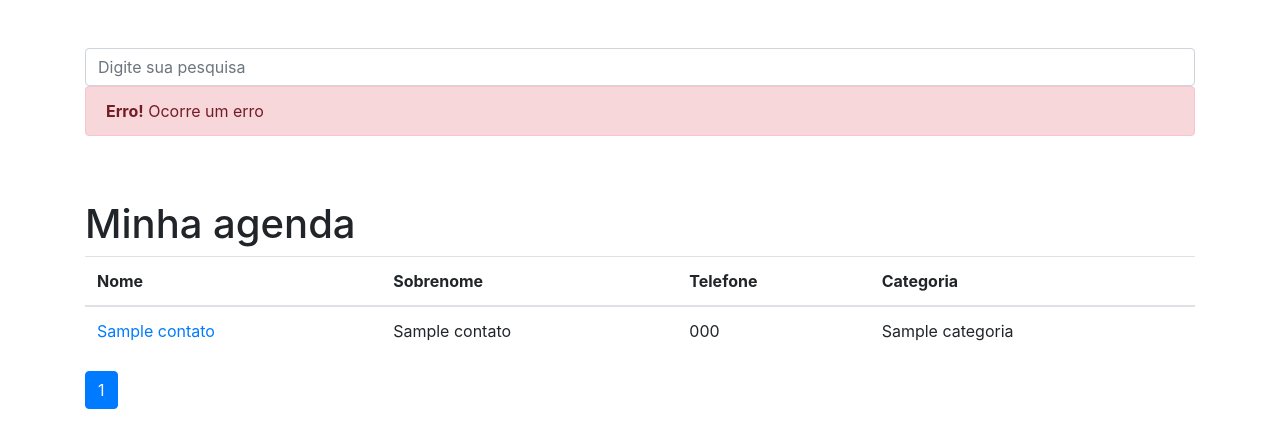
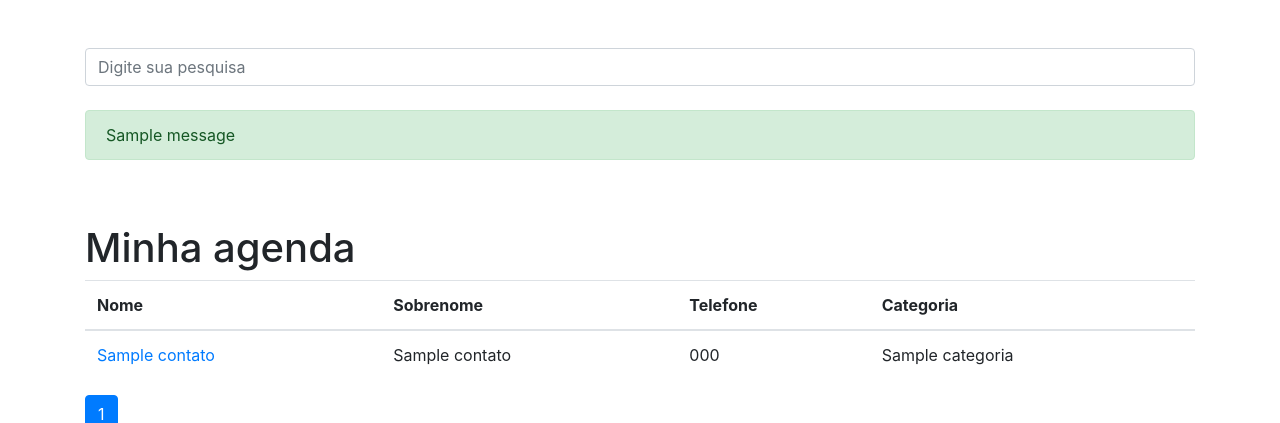
Before and after one commit to wzoreck/Site-4_Django-Agenda, a Django app: page / in a window 1280 px wide. Shown: the part 56-479 px from the top of the page. Run offline with Django 3.2, Linux system fonts and the light colour scheme; tables that the repository leaves empty hold one stand-in row (values such as "Sample post"); one stand-in notice (Sample message) is shown; some libraries are stand-ins or nearby versions.

Commit message:
Mensagem refatorada para arquivo parcial, exemplo mais real adicionado

```diff
--- a/contatos/views.py
+++ b/contatos/views.py
@@ -1,4 +1,4 @@
-from django.shortcuts import render, get_object_or_404 # Este é um atalho para não ter que repitir o código toda vez no try/except
+from django.shortcuts import render, redirect, get_object_or_404 # Este é um atalho para não ter que repitir o código toda vez no try/except
 from django.http import Http404
 from .models import Contato
 from django.core.paginator import Paginator # Para criar paginação em listas/tabelas com vários dados
@@ -6,9 +6,6 @@
 
 # Create your views here.
 def index(request):
-    # Exibir uma mensagem
-    messages.add_message(request, messages.ERROR, 'Ocorre um erro')
-
     contatos = Contato.objects.order_by('nome') # Para ordenar por nome a lista
     paginator = Paginator(contatos, 2)
     page = request.GET.get('p')
@@ -25,6 +22,11 @@
 
 def busca(request):
     termo = request.GET.get('termo')
+
+    if termo is None or not termo:
+        messages.add_message(request, messages.ERROR, 'Campo termo não pode ficar vazio')
+        return redirect('index')
+
     contatos = Contato.objects.order_by().filter(
         nome = termo
     )
--- a/templates/base.html
+++ b/templates/base.html
@@ -25,14 +25,7 @@
                     name="termo">
 
               <!-- Exibir Mensagem -->
-              {% if messages %}
-                {% for message in messages %}
-                  <!-- {{message}} {{message.tags}} -->
-                  <div class="alert {{message.tags}}"> <!-- message.tags informará a classe do tipo de alerta a ser criado -->
-                    <strong>Erro!</strong> {{message}} <!-- Mensagem em si -->
-                  </div>
-                {% endfor %}
-              {% endif %}
+              {% include 'parciais/_messages.html' %}
             </div>
           </div>
         </form>
--- /dev/null
+++ b/templates/parciais/_messages.html
@@ -0,0 +1,10 @@
+<!-- Exibir Mensagem -->
+{% if messages %}
+    <br>
+    {% for message in messages %}
+        <!-- {{message}} {{message.tags}} -->
+        <div class="alert {{message.tags}}"> <!-- message.tags informará a classe do tipo de alerta a ser criado -->
+        {{message}} <!-- Mensagem em si -->
+        </div>
+    {% endfor %}
+{% endif %}
```
